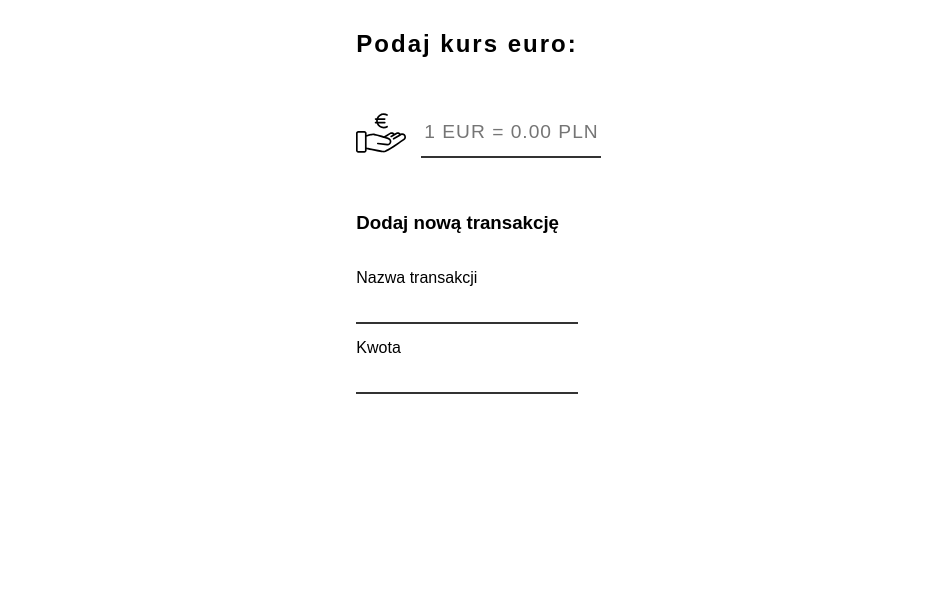
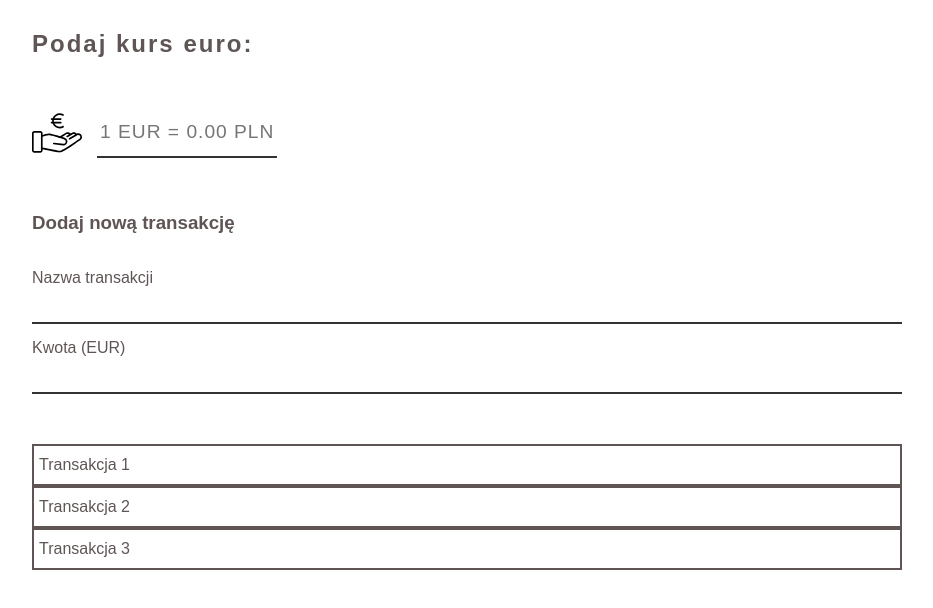
Before and after one commit to pbala794/react-exchange-rate, a React (Create React App) app: page / in a window 1280 px wide. Shown: the top 608 px of the page, without its empty margins (173-1106 px from the left). Built offline with nearby package versions, Linux system fonts and the light colour scheme.

Commit message:
adding transaction list component

```diff
--- a/src/components/App/App.css
+++ b/src/components/App/App.css
@@ -9,6 +9,7 @@ body {
     width: 100%;
     height: 100%;
     font-family: 'Robot', sans-serif;
+    color: #5f5555;
 }
 
 .app-container {
@@ -17,5 +18,6 @@ body {
     margin: 0 auto;
     padding: 30px 15px;
     display: flex;
+    flex-direction: column;
     justify-content: center;
 }
--- a/src/components/App/App.js
+++ b/src/components/App/App.js
@@ -1,5 +1,7 @@
 import React, { Component } from 'react';
+
 import CurrencyTransaction from '../CurrencyTransation/CurrencyTransaction';
+import TransactionList from '../TransactionList/TransactionList';
 
 import './App.css';
 
@@ -8,6 +10,7 @@ class App extends Component {
         return(
           <div className="app-container">
             <CurrencyTransaction />
+            <TransactionList />
           </div>
         );
     }
--- a/src/components/CurrencyTransation/CurrencyTransaction.js
+++ b/src/components/CurrencyTransation/CurrencyTransaction.js
@@ -18,7 +18,7 @@ class CurrencyTransaction extends Component {
                <form>
                     <label for="name">Nazwa transakcji</label>
                     <input type="text" id="name" />
-                    <label for="amoun">Kwota</label>
+                    <label for="amoun">Kwota (EUR)</label>
                     <input type="text" id="amount" />
                </form>
            </div>
--- /dev/null
+++ b/src/components/TransactionList/TransactionList.css
@@ -0,0 +1,16 @@
+.transaction-list {
+    margin-top: 50px;
+    list-style-type: none;
+}
+
+.transaction-list li {
+    padding: 10px 5px;
+    border: 2px solid #5f5555;
+    transition: background .2s ease-out;
+}
+
+.transaction-list li:hover {
+    background: #ada6a6;
+    cursor: pointer;
+    color: #fefefe;
+}
--- /dev/null
+++ b/src/components/TransactionList/TransactionList.js
@@ -0,0 +1,25 @@
+import React, { Component } from 'react';
+
+import './TransactionList.css';
+
+class TransactionList extends Component {
+
+    render() {
+
+        return (
+
+          <div>
+            <ul className="transaction-list">
+                <li>Transakcja 1</li>
+                <li>Transakcja 2</li>
+                <li>Transakcja 3</li>
+            </ul>
+          </div>
+
+        );
+
+    }
+
+}
+
+export default TransactionList;
```
